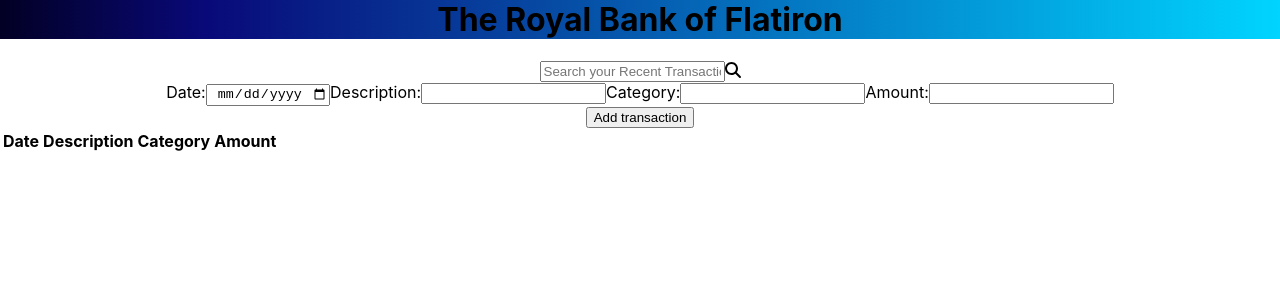
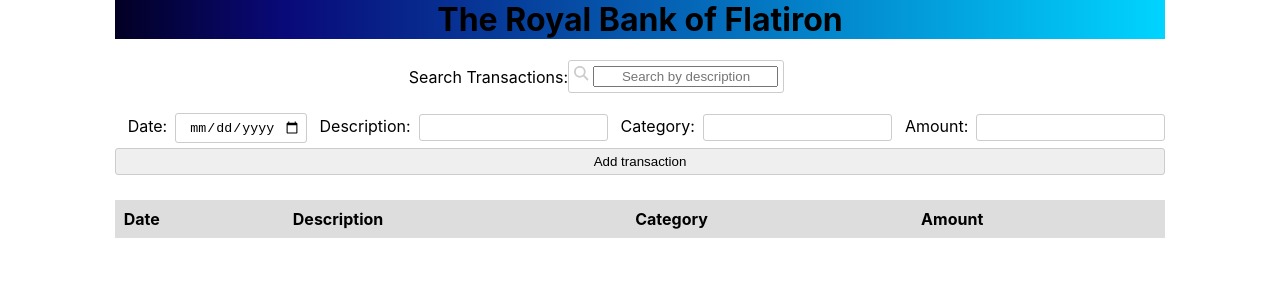
Before and after one commit to kisurizzz/bank-of-flatiron-, a React (Create React App) app: page / in a window 1280 px wide. Shown: the top 300 px of the page. Built offline with nearby package versions, Linux system fonts and the light colour scheme.

Commit message:
More Styling

```diff
--- a/src/Components/SearchBar.js
+++ b/src/Components/SearchBar.js
@@ -3,14 +3,18 @@ import { FontAwesomeIcon } from '@fortawesome/react-fontawesome';
 import { faSearch } from '@fortawesome/free-solid-svg-icons';
 function SearchBar({onSearchChange}){
     return (
-        <div className="searchbar">
-          <input
-            type="text"
-            placeholder="Search your Recent Transactions"
-            onChange={(e) =>onSearchChange(e.target.value)}
-          />
-          <FontAwesomeIcon icon={faSearch} className="search-icon" />
-        </div>
-      );
+        <div className="search-container"> {/* Optional class for overall styling */}
+      <label >Search Transactions:</label>
+      <div className="search-input">  {/* Add a class for styling the input field */}
+        <FontAwesomeIcon icon={faSearch} className="search-icon" />
+        <input
+          type="text"
+          id="search"
+          placeholder="Search by description"
+          onChange={(e) => onSearchChange(e.target.value)}
+        />
+      </div>
+    </div>
+  );
 }
 export default SearchBar
--- a/src/index.css
+++ b/src/index.css
@@ -5,6 +5,9 @@ body {
     sans-serif;
   -webkit-font-smoothing: antialiased;
   -moz-osx-font-smoothing: grayscale;
+  display: flex;
+  justify-content: center;
+  min-height: 100vh;
 }
 
 code {
@@ -20,3 +23,78 @@ h1 {
 background: linear-gradient(90deg, rgba(2,0,36,1) 0%, rgba(9,9,121,1) 16%, rgba(0,212,255,1) 100%);
   margin-top: 0px;
 }
+
+/* .add-transaction{
+  display: flex;
+  justify-content: center;
+  margin: 20px;
+}
+.add-transaction label{
+  margin-right: 10px;
+} */
+table {
+  width: 100%;
+  border-collapse: collapse;
+}
+th,
+td {
+  border: 1px solid #ddd;
+  padding: 8px;
+  text-align: left;
+}
+tr:nth-child(even) {
+  background-color: #f2f2f2;
+}
+th {
+  background-color: #ddd;
+  font-weight: bold;
+}
+form {
+  display: flex;
+  flex-direction: column;
+  margin-bottom: 20px;
+}
+form input,
+form button {
+  padding: 5px;
+  border: 1px solid #ccc;
+  border-radius: 3px;
+  margin-bottom: 5px;
+}
+.add-forms label{
+  margin-left: 13px;
+  margin-right: 8px;
+}
+button {
+  cursor: pointer;
+}
+/* .searchbar input{
+  border: 2px solid #ccc;
+  padding: 6px;
+  border-radius: 3px;
+  width: 100%;
+}
+.searchbar{
+  display: flex;
+  width: 100%;
+} */
+.search-container {
+  display: flex;
+  align-items: center;
+  margin-left: 28%;
+  margin-bottom: 20px;
+}
+
+.search-input {
+  display: flex; /* Allow stacking elements horizontally */
+  align-content: center;
+  border: 1px solid #ccc;
+  padding: 5px; /* Add padding for spacing */
+  border-radius: 3px; /* Add rounded corners */
+}
+
+.search-icon {
+  margin-right: 5px; /* Add margin to space the icon from text */
+  color: #ccc; /* Set icon color (optional) */
+  font-size: 0.9em; /* Adjust icon size (optional) */
+}
```
